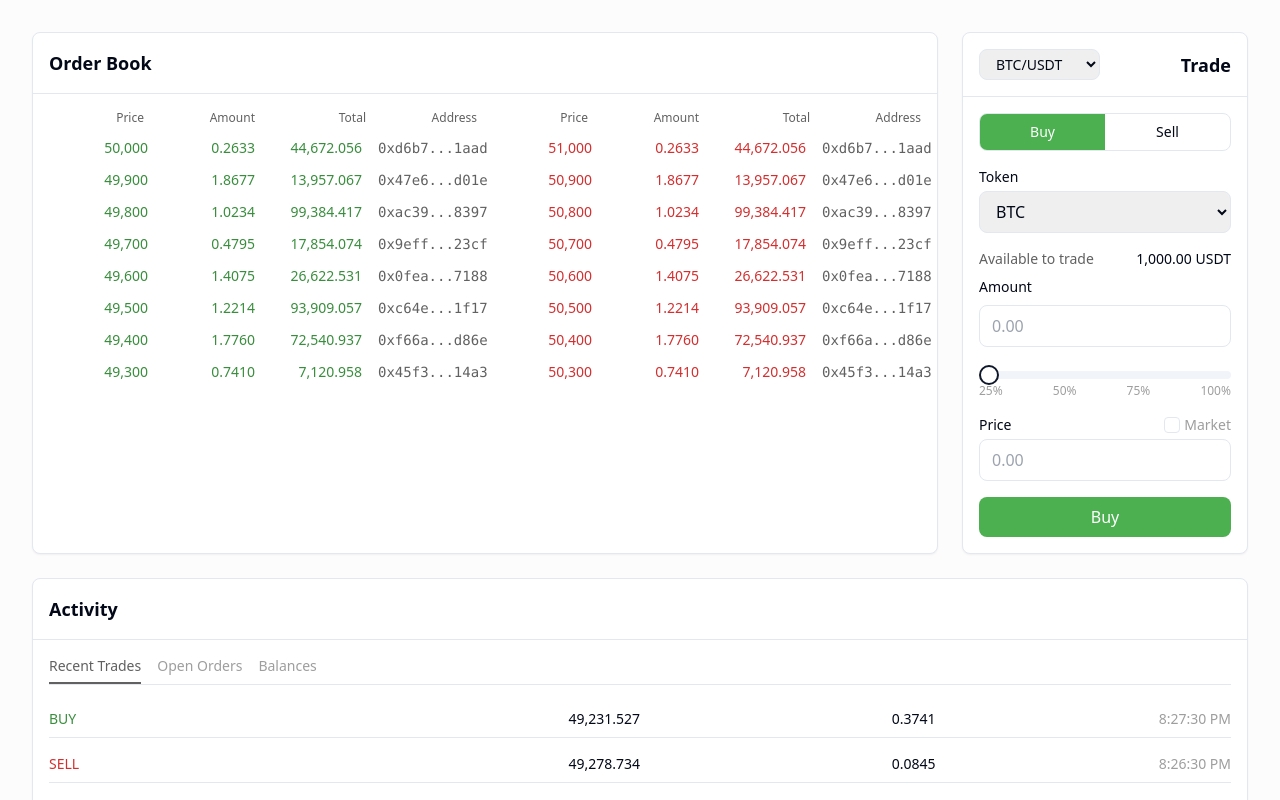
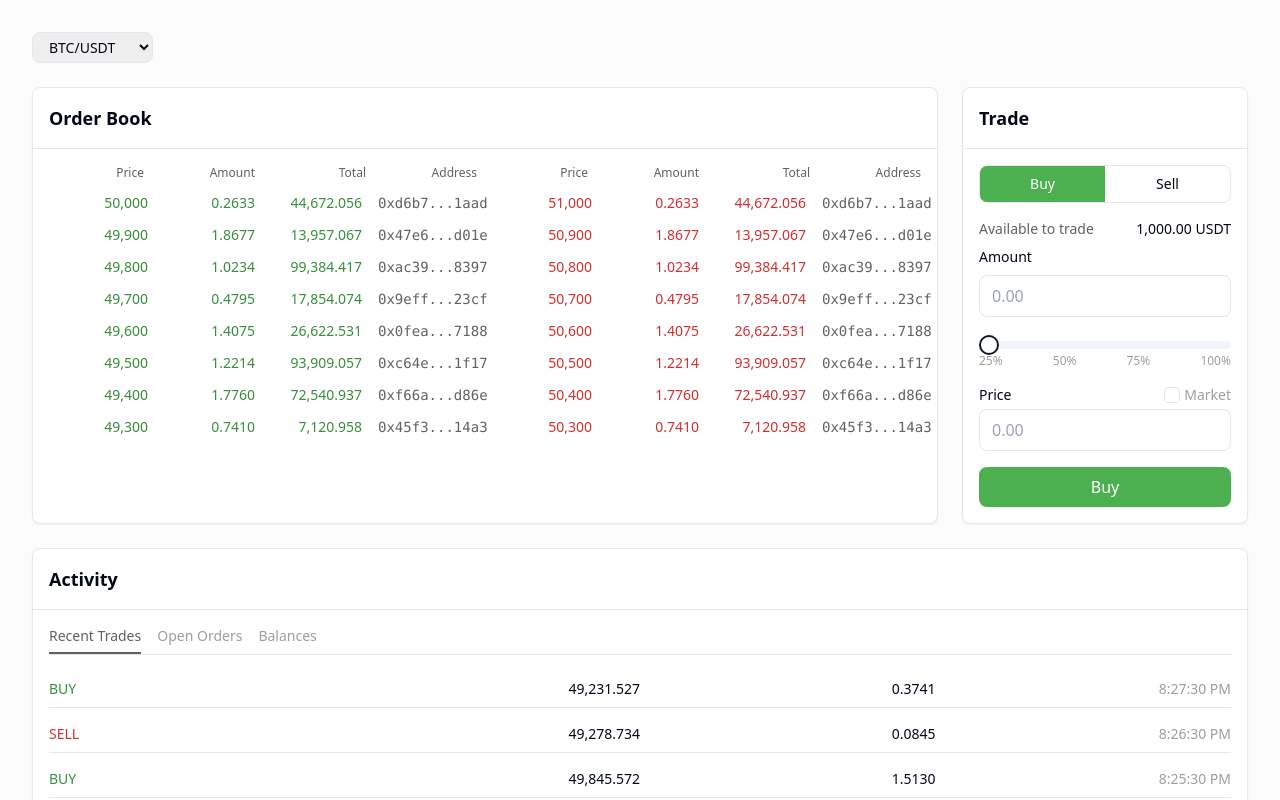
Before and after one commit to aspensprotocol/tradeglance-ui, a React (Vite) app: page / in a window 1280 px wide. Shown: the top 800 px of the page. Built offline with nearby package versions, Linux system fonts and the light colour scheme.

Commit message:
Move trading pair selection
Move trading pair selection to page level and remove token dropdowns from the trade form.

```diff
--- a/src/components/TradeForm.tsx
+++ b/src/components/TradeForm.tsx
@@ -4,14 +4,13 @@ import { cn } from "@/lib/utils";
 import { Check } from "lucide-react";
 import { Slider } from "@/components/ui/slider";
 
-const tokens = ["BTC", "ETH", "SOL", "AVAX"];
-const tradingPairs = ["BTC/USDT", "ETH/USDT", "SOL/USDT", "AVAX/USDT"];
+interface TradeFormProps {
+  selectedPair: string;
+}
 
-const TradeForm = () => {
+const TradeForm = ({ selectedPair }: TradeFormProps) => {
   const [activeTab, setActiveTab] = useState<"buy" | "sell">("buy");
   const [isMarket, setIsMarket] = useState(false);
-  const [selectedToken, setSelectedToken] = useState(tokens[0]);
-  const [selectedPair, setSelectedPair] = useState(tradingPairs[0]);
   const [amount, setAmount] = useState("");
   const [price, setPrice] = useState("");
   const [sliderValue, setSliderValue] = useState([0]);
@@ -25,20 +24,7 @@ const TradeForm = () => {
   return (
     <div className="h-full bg-white rounded-lg shadow-sm border animate-fade-in">
       <div className="p-4 border-b">
-        <div className="flex justify-between items-center">
-          <select
-            value={selectedPair}
-            onChange={(e) => setSelectedPair(e.target.value)}
-            className="px-3 py-1 rounded-lg border focus:outline-none focus:ring-2 focus:ring-neutral text-sm"
-          >
-            {tradingPairs.map((pair) => (
-              <option key={pair} value={pair}>
-                {pair}
-              </option>
-            ))}
-          </select>
-          <h2 className="text-lg font-semibold">Trade</h2>
-        </div>
+        <h2 className="text-lg font-semibold">Trade</h2>
       </div>
 
       <div className="p-4 space-y-4">
@@ -70,21 +56,6 @@ const TradeForm = () => {
 
         {/* Form */}
         <div className="space-y-4">
-          <div>
-            <label className="block text-sm font-medium mb-1">Token</label>
-            <select
-              value={selectedToken}
-              onChange={(e) => setSelectedToken(e.target.value)}
-              className="w-full px-3 py-2 rounded-lg border focus:outline-none focus:ring-2 focus:ring-neutral"
-            >
-              {tokens.map((token) => (
-                <option key={token} value={token}>
-                  {token}
-                </option>
-              ))}
-            </select>
-          </div>
-
           <div className="space-y-2">
             <div className="flex justify-between items-center text-sm">
               <span className="text-neutral-dark">Available to trade</span>
--- a/src/pages/Index.tsx
+++ b/src/pages/Index.tsx
@@ -2,11 +2,29 @@
 import OrderBook from "@/components/OrderBook";
 import TradeForm from "@/components/TradeForm";
 import ActivityPanel from "@/components/ActivityPanel";
+import { useState } from "react";
+
+const tradingPairs = ["BTC/USDT", "ETH/USDT", "SOL/USDT", "AVAX/USDT"];
 
 const Index = () => {
+  const [selectedPair, setSelectedPair] = useState(tradingPairs[0]);
+
   return (
     <div className="min-h-screen bg-neutral-soft/30">
       <div className="container py-8">
+        <div className="mb-6">
+          <select
+            value={selectedPair}
+            onChange={(e) => setSelectedPair(e.target.value)}
+            className="px-3 py-1 rounded-lg border focus:outline-none focus:ring-2 focus:ring-neutral text-sm"
+          >
+            {tradingPairs.map((pair) => (
+              <option key={pair} value={pair}>
+                {pair}
+              </option>
+            ))}
+          </select>
+        </div>
         <div className="grid grid-cols-4 gap-6">
           {/* Left side - OrderBook (75%) */}
           <div className="col-span-3 space-y-6">
@@ -15,7 +33,7 @@ const Index = () => {
 
           {/* Right side - Trade Form (25%) */}
           <div className="space-y-6">
-            <TradeForm />
+            <TradeForm selectedPair={selectedPair} />
           </div>
 
           {/* Activity Panel (Full width) */}
```
